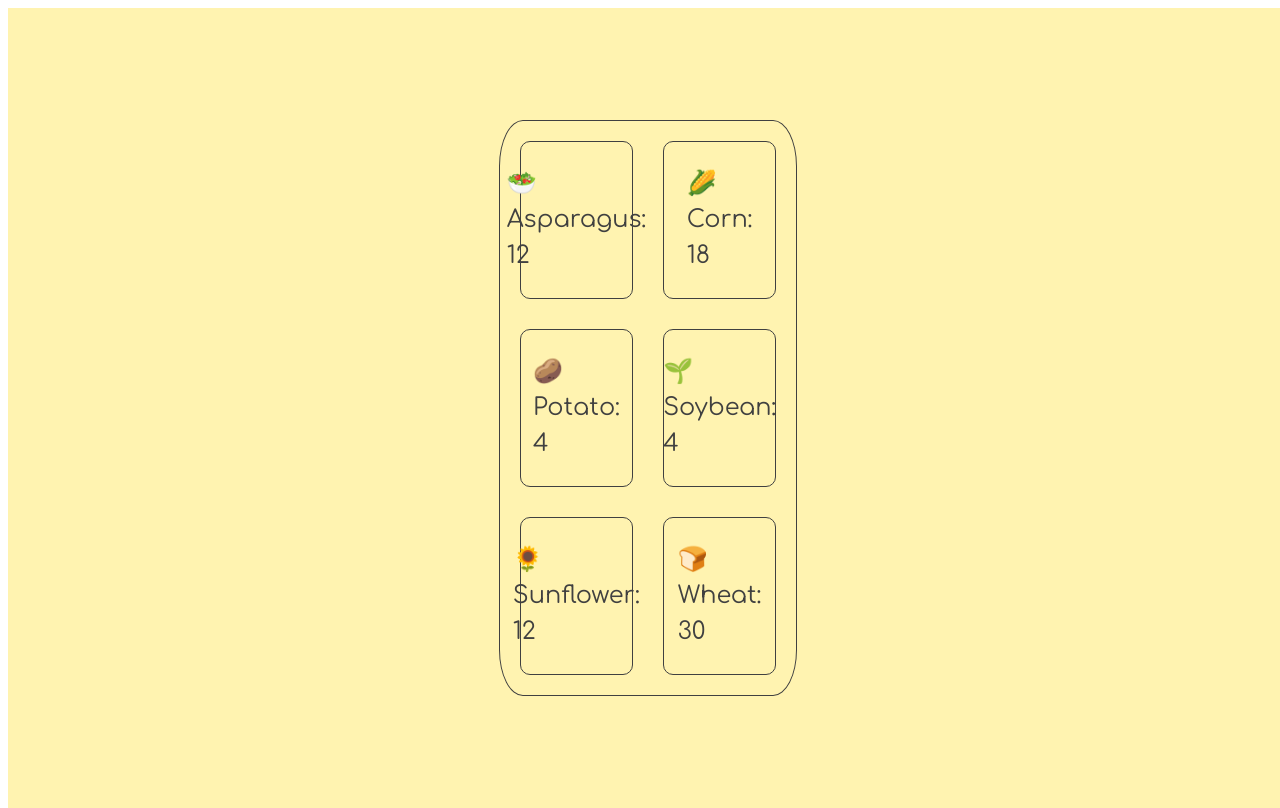
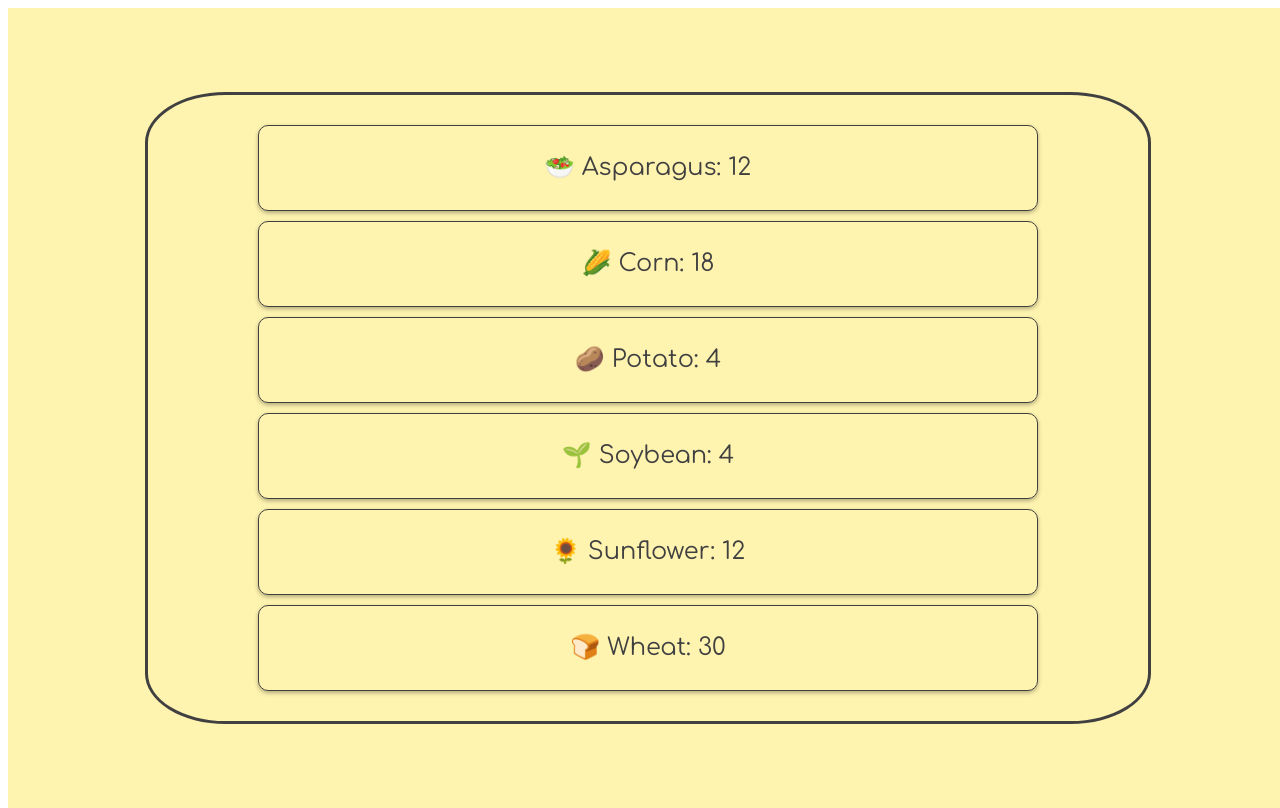
Before and after one commit to NSS-Day-Cohort-71/modern-farm-the-hardest-decision, a website with bundled scripts: page src/index.html in a window 1280 px wide. Built offline with nearby package versions, Linux system fonts and the light colour scheme; a web font is replaced by a local one.

Commit message:
added styling

```diff
--- a/src/styles/main.css
+++ b/src/styles/main.css
@@ -1,4 +1,4 @@
-@import url("https://fonts.googleapis.com/css?family=Comfortaa|Patua+One");
+@import url('https://fonts.googleapis.com/css?family=Comfortaa|Patua+One');
 
 /*Typography
 --------------------------------------------------------------*/
@@ -8,7 +8,7 @@ input,
 select,
 textarea {
   color: #404040;
-  font-family: "Comfortaa", Arial, sans-serif;
+  font-family: 'Comfortaa', Arial, sans-serif;
   font-size: 14px;
   line-height: 1.5;
 }
@@ -19,7 +19,7 @@ h3,
 h4,
 h5,
 h6 {
-  font-family: "Patua One", serif;
+  font-family: 'Patua One', serif;
   letter-spacing: 2px;
 }
 
@@ -56,21 +56,34 @@ h6 {
 }
 
 .plant-catalog {
-  display: grid;
-  grid-template-columns: repeat(auto-fill, minmax(100px, 3fr));
+  /* display: grid;
+  grid-template-columns: repeat(auto-fill, minmax(100px, 3fr)); */
   gap: 30px;
   padding: 20px;
   background-color: #fff3b0;
-  border: 1px solid #404040;
+  border: 3px solid #404040;
   border-radius: 8%;
+  width: 75%;
+  margin: 10px;
 }
 
 .plant-item {
   display: flex;
+  flex-wrap: wrap;
   justify-content: center;
   align-items: center;
   font-size: 24px;
   padding: 24px;
   border: 1px solid #404040;
   border-radius: 10px;
+  width: 76%;
+  margin: 10px auto;
+  box-shadow: 0 2px 4px rgba(0, 0, 0, 0.3);
+  overflow: hidden;
+  transition: transform 0.3s ease;
 }
+.plant-item:hover {
+  transform: translateY(-5px);
+  box-shadow: 4px 4px 8px rgba(0, 0, 0, 0.6);
+  cursor: grab;
+}
```
